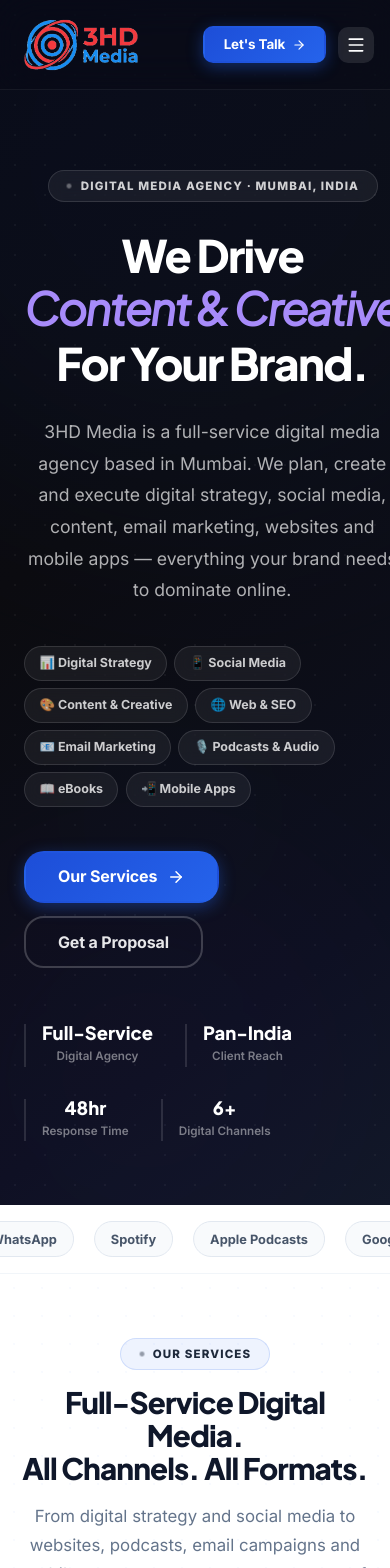
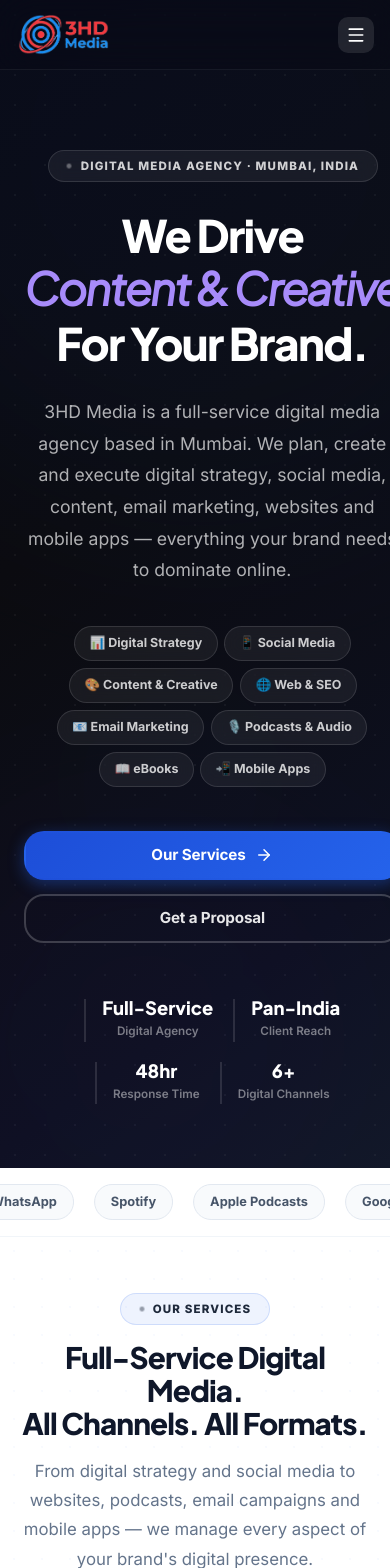
Before and after one commit to JawadSk12/3hdmedia, a React (Vite) app: page / in a window 390 px wide. Shown: the top 1568 px of the page. Built offline with nearby package versions, Linux system fonts and the light colour scheme.

Commit message:
feat: complete mobile responsiveness optimization across header, typography, grids and layouts

```diff
--- a/src/components/Header.tsx
+++ b/src/components/Header.tsx
@@ -107,7 +107,8 @@ export default function Header() {
             <img
               src={logo}
               alt="3HD Media"
-              style={{ height: '54px', width: 'auto', minWidth: '130px', objectFit: 'contain', transition: 'transform 0.3s ease' }}
+              className="header-logo-img"
+              style={{ height: '54px', width: 'auto', minWidth: '120px', objectFit: 'contain', transition: 'transform 0.3s ease' }}
               onMouseEnter={e => (e.currentTarget.style.transform = 'scale(1.03)')}
               onMouseLeave={e => (e.currentTarget.style.transform = 'scale(1)')}
             />
@@ -259,7 +260,7 @@ export default function Header() {
           <div style={{ display: 'flex', alignItems: 'center', gap: '0.75rem', flexShrink: 0 }}>
             <Link
               to="/contact"
-              className="btn btn-primary btn-sm btn-arrow"
+              className="btn btn-primary btn-sm btn-arrow header-cta-btn"
               style={{ whiteSpace: 'nowrap', borderRadius: '10px', display: 'inline-flex', alignItems: 'center', gap: '0.4rem' }}
             >
               Let's Talk <ArrowRight size={14} className="arrow-icon" />
@@ -360,6 +361,12 @@ export default function Header() {
           .desktop-nav { display: none !important; }
           .mobile-toggle { display: flex !important; }
         }
+        @media (max-width: 640px) {
+          .header-logo-img { height: 42px !important; min-width: 95px !important; }
+        }
+        @media (max-width: 520px) {
+          .header-cta-btn { display: none !important; }
+        }
         @media (min-width: 1051px) {
           .mobile-toggle { display: none !important; }
         }
--- a/src/index.css
+++ b/src/index.css
@@ -151,7 +151,7 @@
 
 /* ── RESET ──────────────────────────────────────────────────────── */
 *, *::before, *::after { box-sizing: border-box; margin: 0; padding: 0; }
-html  { scroll-behavior: smooth; font-size: 16px; }
+html  { scroll-behavior: smooth; font-size: 16px; overflow-x: hidden; width: 100%; }
 body  {
   font-family: var(--font-body);
   color: var(--slate-800);
@@ -160,6 +160,7 @@ body  {
   -webkit-font-smoothing: antialiased;
   -moz-osx-font-smoothing: grayscale;
   overflow-x: hidden;
+  width: 100%;
 }
 img   { max-width: 100%; height: auto; display: block; }
 a     { text-decoration: none; color: inherit; }
@@ -780,16 +781,21 @@ h1,h2,h3,h4,h5,h6 {
   .section-heading { margin-bottom: 3rem; }
 }
 @media (max-width: 640px) {
-  .section     { padding: 4rem 0; }
-  .section--tight { padding: 3rem 0; }
+  :root { --nav-h: 70px; }
+  .section     { padding: 3.5rem 0; }
+  .section--tight { padding: 2.5rem 0; }
   .grid-3      { grid-template-columns: 1fr; }
   .grid-4      { grid-template-columns: 1fr; }
   .grid-5      { grid-template-columns: repeat(2, 1fr); }
   .footer-main { grid-template-columns: 1fr; }
-  .footer-bottom { flex-direction: column; text-align: center; }
-  .btn-lg      { padding: 0.9rem 2rem; }
-  .btn-xl      { padding: 1rem 2.25rem; }
-  .cta-section { padding: 4rem 0; }
+  .footer-bottom { flex-direction: column; text-align: center; gap: 1rem; }
+  .btn-lg      { padding: 0.85rem 1.75rem; font-size: 0.95rem; }
+  .btn-xl      { padding: 0.95rem 2rem; font-size: 1rem; width: 100%; }
+  .cta-section { padding: 3.5rem 0; }
+}
+@media (max-width: 480px) {
+  .container   { padding: 0 1.25rem; }
+  .breadcrumb  { flex-wrap: wrap; }
 }
 @media (max-width: 430px) {
   .grid-5      { grid-template-columns: 1fr; }
--- a/src/pages/Home.tsx
+++ b/src/pages/Home.tsx
@@ -181,7 +181,7 @@ export default function Home() {
               </p>
 
               {/* Key capabilities as tags */}
-              <div style={{ display: 'flex', flexWrap: 'wrap', gap: '0.45rem', marginBottom: '2.75rem' }}>
+              <div className="hero-tags" style={{ display: 'flex', flexWrap: 'wrap', gap: '0.45rem', marginBottom: '2.75rem' }}>
                 {[
                   '📊 Digital Strategy',
                   '📱 Social Media',
@@ -206,7 +206,7 @@ export default function Home() {
               </div>
 
               {/* CTAs */}
-              <div style={{ display: 'flex', gap: '0.85rem', flexWrap: 'wrap', marginBottom: '3.5rem' }}>
+              <div className="hero-ctas" style={{ display: 'flex', gap: '0.85rem', flexWrap: 'wrap', marginBottom: '3.5rem' }}>
                 <Link to="/services" className="btn btn-primary btn-lg btn-arrow">
                   Our Services <ArrowRight size={18} className="arrow-icon" />
                 </Link>
@@ -216,7 +216,7 @@ export default function Home() {
               </div>
 
               {/* Trust strip */}
-              <div style={{ display: 'flex', gap: '2rem', flexWrap: 'wrap' }}>
+              <div className="hero-stats" style={{ display: 'flex', gap: '2rem', flexWrap: 'wrap' }}>
                 {[
                   { val: 'Full-Service', label: 'Digital Agency' },
                   { val: 'Pan-India',    label: 'Client Reach' },
@@ -679,8 +679,20 @@ export default function Home() {
 
       <style>{`
         @media(max-width:900px){
-          .hero-grid{grid-template-columns:1fr!important;text-align:center;gap:3rem!important;}
+          .hero-grid{grid-template-columns:1fr!important;text-align:center;gap:2.5rem!important;}
           .hero-visual{display:none!important;}
+        }
+        @media(max-width:640px){
+          .hero-tags, .hero-ctas, .hero-stats { justify-content: center !important; }
+          .hero-ctas .btn { width: 100% !important; justify-content: center !important; }
+          .services-grid { grid-template-columns: 1fr !important; }
+          .process-grid { grid-template-columns: 1fr !important; }
+          .about-snap-grid { grid-template-columns: 1fr !important; }
+          .industry-grid { grid-template-columns: repeat(2, 1fr) !important; }
+        }
+        @media(max-width:420px){
+          .industry-grid { grid-template-columns: 1fr !important; }
+          .hero-stats { gap: 1.25rem !important; }
         }
       `}</style>
     </motion.div>
```
